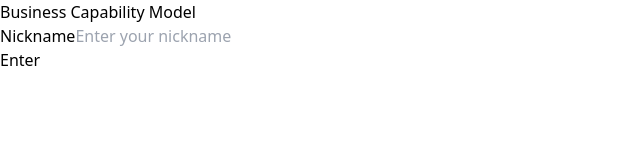
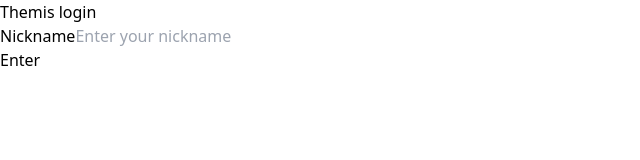
Before and after one commit to ThomasRohde/OSS-Themis, a React (Vite) app in the folder bcm-client/: page / in a window 1280 px wide. Shown: the top 160 px of the page, without its empty margins (0-640 px from the left). Built offline with nearby package versions, Linux system fonts and the light colour scheme; no server answers.

Commit message:
Change login name

```diff
--- a/bcm-client/src/App.tsx
+++ b/bcm-client/src/App.tsx
@@ -34,7 +34,7 @@
     <div className="min-h-screen flex items-center justify-center bg-gray-50">
       <div className="max-w-md w-full p-6 bg-white rounded-lg shadow-md">
         <h1 className="text-2xl font-bold text-center text-gray-900 mb-6">
-          Business Capability Model
+          Themis login
         </h1>
         {error && (
           <div className="mb-4 p-3 bg-red-100 text-red-700 rounded-md">
```
